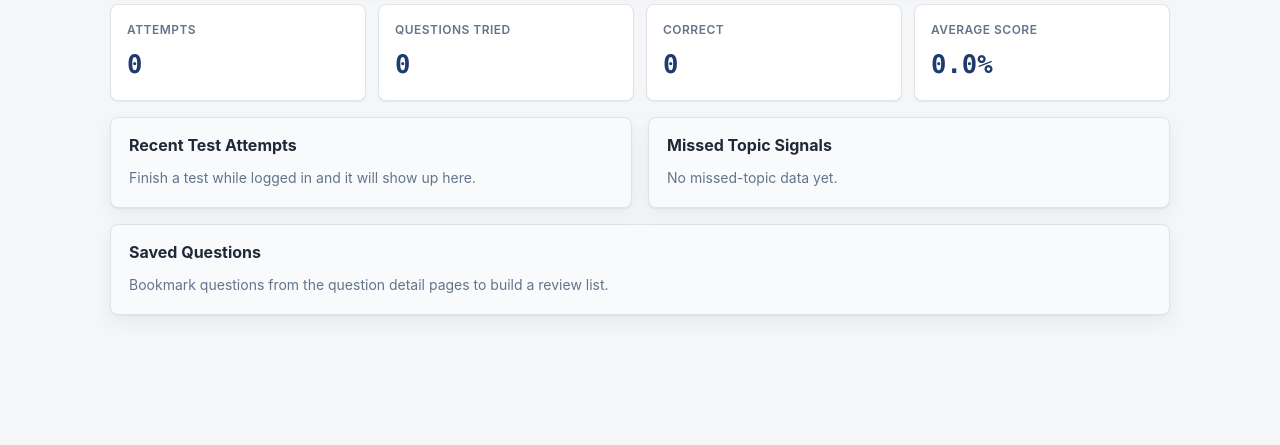
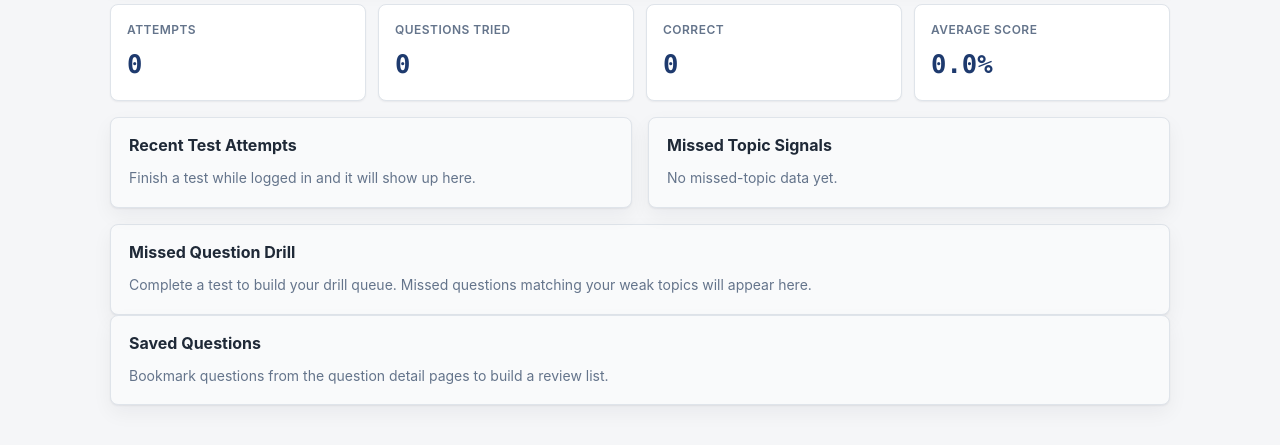
Before and after one commit to ThugHippo97-cyber/uil-cs-scraper, a Flask app: page /dashboard in a window 1280 px wide. Shown: the part 269-714 px from the top of the page. Run offline with Flask 3, Linux system fonts and the light colour scheme; the visitor is signed in with stand-in values (Sample User, id 1); data comes from the database, SQL or seed files in the repository; data that the repository does not hold is empty.

Commit message:
Add missed question drill mode
Generates a personalized practice test (up to 100 questions) from topics a
user has most missed. Updates automatically after every completed test:
missed questions matching weak topic signals are upserted with a miss_count
confidence score. Getting a drill question right decrements its score;
wrong again increments it. When at capacity, lowest-confidence questions
are evicted to make room for higher-priority ones.

New: user_drill_queue table, /drill route, update_drill_queue /
update_drill_queue_from_drill helpers, drill section on dashboard,
drill_empty.html for users with no queue yet. test_mode.html gains
is_drill flag to adjust header copy and use question.id as JS state
key (avoids cross-exam question_number collisions in drill mode).

Co-Authored-By: Claude Sonnet 4.6 <noreply@anthropic.com>

```diff
--- a/app.py
+++ b/app.py
@@ -289,12 +289,25 @@ def init_app_tables():
         FOREIGN KEY(question_id) REFERENCES questions(id)
     );
 
+    CREATE TABLE IF NOT EXISTS user_drill_queue (
+        user_id     INTEGER NOT NULL,
+        question_id INTEGER NOT NULL,
+        miss_count  INTEGER NOT NULL DEFAULT 1,
+        added_at    TEXT NOT NULL DEFAULT CURRENT_TIMESTAMP,
+        last_seen_at TEXT,
+        PRIMARY KEY (user_id, question_id),
+        FOREIGN KEY(user_id)     REFERENCES users(id),
+        FOREIGN KEY(question_id) REFERENCES questions(id)
+    );
+
     CREATE INDEX IF NOT EXISTS idx_test_attempts_user_completed
         ON test_attempts(user_id, completed_at DESC);
     CREATE INDEX IF NOT EXISTS idx_attempt_questions_question
         ON attempt_questions(question_id);
     CREATE INDEX IF NOT EXISTS idx_parse_issue_reports_question
         ON parse_issue_reports(question_id, reported_at DESC);
+    CREATE INDEX IF NOT EXISTS idx_user_drill_queue_user_miss
+        ON user_drill_queue(user_id, miss_count DESC);
     """)
     conn.commit()
     conn.close()
@@ -1992,6 +2005,18 @@ def dashboard():
         """,
         (user_id,),
     ).fetchall()
+    drill_queue_count = conn.execute(
+        "SELECT COUNT(*) FROM user_drill_queue WHERE user_id = ?", (user_id,)
+    ).fetchone()[0]
+    drill_tag_rows = conn.execute(
+        """
+        SELECT q.question_text, q.code_block, q.shared_context
+        FROM user_drill_queue udq
+        JOIN questions q ON q.id = udq.question_id
+        WHERE udq.user_id = ?
+        """,
+        (user_id,),
+    ).fetchall()
     conn.close()
 
     tag_counts = {}
@@ -2005,12 +2030,22 @@ def dashboard():
             tag_counts[tag] = tag_counts.get(tag, 0) + 1
     weak_tags = sorted(tag_counts.items(), key=lambda item: (-item[1], item[0]))[:8]
 
+    drill_tag_counts = {}
+    for row in drill_tag_rows:
+        for tag in extract_search_tags(
+            row["question_text"] or "", row["code_block"] or "", row["shared_context"] or ""
+        ):
+            drill_tag_counts[tag] = drill_tag_counts.get(tag, 0) + 1
+    drill_top_tags = sorted(drill_tag_counts.items(), key=lambda kv: (-kv[1], kv[0]))[:5]
+
     return render_template(
         "dashboard.html",
         summary=summary,
         recent_attempts=recent_attempts,
         weak_tags=weak_tags,
         bookmarks=bookmarks,
+        drill_queue_count=drill_queue_count,
+        drill_top_tags=drill_top_tags,
     )
 
 
@@ -2132,7 +2167,225 @@ def test_mode():
         exam_key=exam_key,
         total_questions=len(questions),
         questions=questions,
+        is_drill=False,
     )
+
+
+@app.route("/drill")
+@login_required
+def drill_mode():
+    user_id = g.current_user["id"]
+    conn = get_connection()
+    queue_rows = conn.execute(
+        """
+        SELECT question_id FROM user_drill_queue
+        WHERE user_id = ?
+        ORDER BY miss_count DESC, last_seen_at ASC NULLS FIRST, added_at ASC
+        LIMIT 100
+        """,
+        (user_id,),
+    ).fetchall()
+
+    if not queue_rows:
+        conn.close()
+        return render_template("drill_empty.html")
+
+    question_ids = [r["question_id"] for r in queue_rows]
+    placeholders = ",".join("?" * len(question_ids))
+    rows = conn.execute(
+        f"SELECT * FROM questions WHERE id IN ({placeholders})",
+        question_ids,
+    ).fetchall()
+    conn.close()
+
+    row_by_id = {row["id"]: row for row in rows}
+    ordered_rows = [
+        row_by_id[qid]
+        for qid in question_ids
+        if qid in row_by_id and not is_explanation_or_key_row(row_by_id[qid])
+    ]
+    prepared = [prepare_question(row) for row in ordered_rows]
+
+    group_anchor_seen = set()
+    drill_questions = []
+    for q in prepared:
+        is_shared_group = q["group_type"] != "single" and bool(q["group_id"])
+        group_id = q["group_id"] if is_shared_group else ""
+        is_group_anchor = False
+        if is_shared_group and group_id not in group_anchor_seen:
+            is_group_anchor = True
+            group_anchor_seen.add(group_id)
+
+        if q["parsed_choices"]:
+            choice_letters = [choice["letter"] for choice in q["parsed_choices"]]
+        elif q["visual_choice_labels"]:
+            choice_letters = list(q["visual_choice_labels"])
+        else:
+            labels = parse_choice_label_sequence(q["choices"])
+            choice_letters = labels if labels else (
+                ["A", "B", "C", "D", "E"]
+                if re.fullmatch(r"[A-E]", q["answer"] or "", re.IGNORECASE)
+                else []
+            )
+
+        drill_questions.append({
+            "id": q["id"],
+            "question_number": q["question_number"],
+            "question_text": q["question_text"],
+            "code_block": q["code_block"],
+            "answer": (q["answer"] or "").strip().upper(),
+            "normalized_open_response_answer": q["normalized_open_response_answer"],
+            "is_open_response": bool(q["is_open_response"]),
+            "is_shared_group": is_shared_group,
+            "group_id": group_id,
+            "is_group_anchor": is_group_anchor,
+            "shared_context": q["shared_context"] if is_shared_group else "",
+            "choice_letters": choice_letters,
+            "display_issues": q["display_issues"],
+        })
+
+    return render_template(
+        "test_mode.html",
+        year=None,
+        level="",
+        exam_name="Drill Practice",
+        exam_key="drill",
+        total_questions=len(drill_questions),
+        questions=drill_questions,
+        is_drill=True,
+    )
+
+
+DRILL_CAP = 100
+
+
+def update_drill_queue(user_id, attempt_id, conn):
+    missed_rows = conn.execute(
+        """
+        SELECT q.question_text, q.code_block, q.shared_context
+        FROM attempt_questions aq
+        JOIN test_attempts ta ON ta.id = aq.attempt_id
+        JOIN questions q ON q.id = aq.question_id
+        WHERE ta.user_id = ? AND aq.correct = 0
+        ORDER BY ta.completed_at DESC
+        LIMIT 200
+        """,
+        (user_id,),
+    ).fetchall()
+
+    tag_counts = {}
+    for row in missed_rows:
+        for tag in extract_search_tags(
+            row["question_text"] or "", row["code_block"] or "", row["shared_context"] or ""
+        ):
+            tag_counts[tag] = tag_counts.get(tag, 0) + 1
+    weak_tags = {tag for tag, _ in sorted(tag_counts.items(), key=lambda kv: (-kv[1], kv[0]))[:8]}
+    if not weak_tags:
+        return
+
+    attempt_missed = conn.execute(
+        """
+        SELECT q.id, q.question_text, q.code_block, q.shared_context,
+               q.group_id, q.group_type
+        FROM attempt_questions aq
+        JOIN questions q ON q.id = aq.question_id
+        WHERE aq.attempt_id = ? AND aq.correct = 0
+        """,
+        (attempt_id,),
+    ).fetchall()
+
+    candidate_ids = set()
+    group_ids_to_expand = set()
+    for row in attempt_missed:
+        if is_explanation_or_key_row(row):
+            continue
+        tags = extract_search_tags(
+            row["question_text"] or "", row["code_block"] or "", row["shared_context"] or ""
+        )
+        if weak_tags & set(tags):
+            candidate_ids.add(row["id"])
+            if row["group_id"] and row["group_type"] != "single":
+                group_ids_to_expand.add(row["group_id"])
+
+    if group_ids_to_expand:
+        placeholders = ",".join("?" * len(group_ids_to_expand))
+        siblings = conn.execute(
+            f"SELECT id, question_text, code_block, choices, answer, group_id, group_type"
+            f" FROM questions WHERE group_id IN ({placeholders})",
+            list(group_ids_to_expand),
+        ).fetchall()
+        for row in siblings:
+            if not is_explanation_or_key_row(row):
+                candidate_ids.add(row["id"])
+
+    for qid in candidate_ids:
+        conn.execute(
+            """
+            INSERT INTO user_drill_queue (user_id, question_id, miss_count, added_at)
+            VALUES (?, ?, 1, CURRENT_TIMESTAMP)
+            ON CONFLICT(user_id, question_id)
+            DO UPDATE SET miss_count = miss_count + 1
+            """,
+            (user_id, qid),
+        )
+
+    current_count = conn.execute(
+        "SELECT COUNT(*) FROM user_drill_queue WHERE user_id = ?", (user_id,)
+    ).fetchone()[0]
+    overflow = current_count - DRILL_CAP
+    if overflow > 0:
+        evict_rows = conn.execute(
+            """
+            SELECT rowid FROM user_drill_queue
+            WHERE user_id = ?
+            ORDER BY miss_count ASC, last_seen_at DESC NULLS LAST, added_at ASC
+            LIMIT ?
+            """,
+            (user_id, overflow),
+        ).fetchall()
+        if evict_rows:
+            placeholders = ",".join("?" * len(evict_rows))
+            conn.execute(
+                f"DELETE FROM user_drill_queue WHERE rowid IN ({placeholders})",
+                [r[0] for r in evict_rows],
+            )
+
+    conn.commit()
+
+
+def update_drill_queue_from_drill(user_id, attempt_id, conn):
+    drill_results = conn.execute(
+        "SELECT question_id, correct FROM attempt_questions WHERE attempt_id = ?",
+        (attempt_id,),
+    ).fetchall()
+
+    now = datetime.now(UTC).strftime("%Y-%m-%dT%H:%M:%S")
+    for row in drill_results:
+        qid = row["question_id"]
+        if row["correct"]:
+            conn.execute(
+                """
+                UPDATE user_drill_queue
+                SET miss_count = miss_count - 1, last_seen_at = ?
+                WHERE user_id = ? AND question_id = ? AND miss_count > 1
+                """,
+                (now, user_id, qid),
+            )
+            conn.execute(
+                "DELETE FROM user_drill_queue WHERE user_id = ? AND question_id = ? AND miss_count <= 1",
+                (user_id, qid),
+            )
+        else:
+            conn.execute(
+                """
+                UPDATE user_drill_queue
+                SET miss_count = miss_count + 1, last_seen_at = ?
+                WHERE user_id = ? AND question_id = ?
+                """,
+                (now, user_id, qid),
+            )
+
+    conn.commit()
 
 
 @app.route("/api/test_attempts", methods=["POST"])
@@ -2197,6 +2450,18 @@ def save_test_attempt():
         ],
     )
     conn.commit()
+
+    is_drill_attempt = str(payload.get("exam_key") or "") == "drill"
+    try:
+        if is_drill_attempt:
+            update_drill_queue_from_drill(g.current_user["id"], attempt_id, conn)
+        else:
+            update_drill_queue(g.current_user["id"], attempt_id, conn)
+    except Exception:
+        app.logger.exception(
+            "drill queue update failed user=%s attempt=%s", g.current_user["id"], attempt_id
+        )
+
     conn.close()
 
     return jsonify({
--- a/static/style.css
+++ b/static/style.css
@@ -1254,3 +1254,15 @@ code {
         to { opacity: 1; }
     }
 }
+
+.drill-panel-head {
+    display: flex;
+    align-items: center;
+    justify-content: space-between;
+    gap: 12px;
+    margin-bottom: 12px;
+}
+
+.drill-panel-head h3 {
+    margin: 0;
+}
--- a/templates/dashboard.html
+++ b/templates/dashboard.html
@@ -74,6 +74,24 @@
             </div>
         </section>
 
+        <section class="detail-panel drill-panel">
+            <div class="drill-panel-head">
+                <h3>Missed Question Drill</h3>
+                {% if drill_queue_count > 0 %}
+                    <a class="response-submit" href="{{ url_for('drill_mode') }}">Start Drill ({{ drill_queue_count }} question{{ 's' if drill_queue_count != 1 }})</a>
+                {% endif %}
+            </div>
+            {% if drill_queue_count > 0 %}
+                <div class="tag-row">
+                    {% for tag, count in drill_top_tags %}
+                        <span class="tag">{{ tag }} x{{ count }}</span>
+                    {% endfor %}
+                </div>
+            {% else %}
+                <p class="muted">Complete a test to build your drill queue. Missed questions matching your weak topics will appear here.</p>
+            {% endif %}
+        </section>
+
         <section class="detail-panel">
             <h3>Saved Questions</h3>
             {% if bookmarks %}
```
Also changed, not shown: SESSION_NOTES.md (+8 -1 lines), templates/drill_empty.html (added, +23 -0 lines), templates/test_mode.html (+6 -5 lines).
